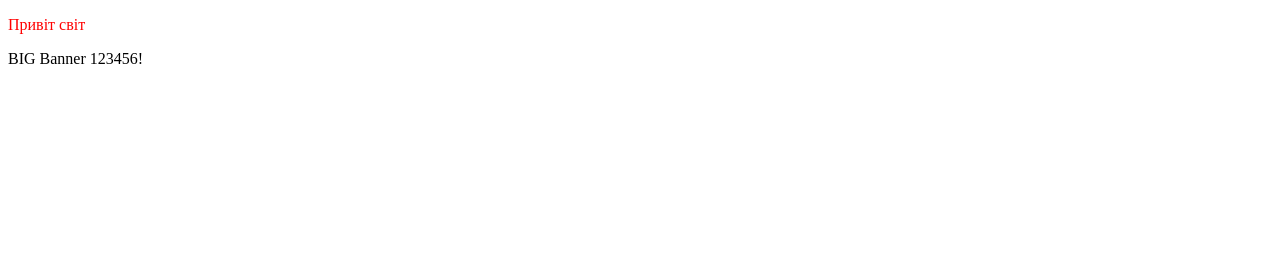
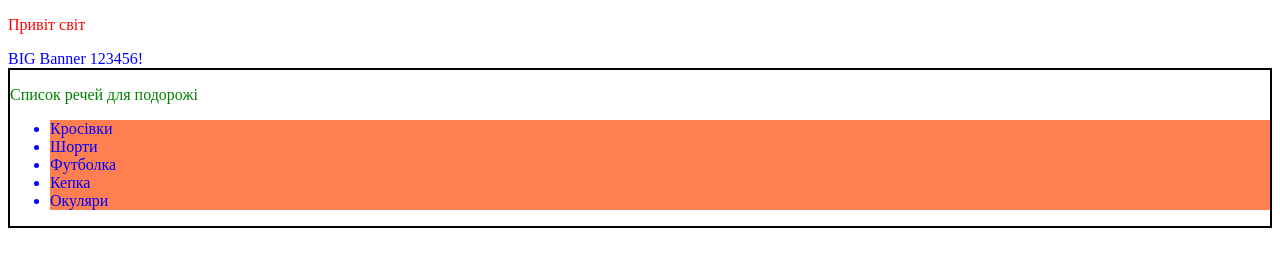
Before and after one commit to mario880001/itvdn-js-course, a plain HTML site: page Lesson 1/index.html in a window 1280 px wide. Drawn offline with Linux system fonts and the light colour scheme.

Commit message:
added clothing list summer

```diff
--- a/Lesson 1/index.html
+++ b/Lesson 1/index.html
@@ -5,9 +5,20 @@
     <meta name="viewport" content="width=device-width, initial-scale=1.0">
     <title>Git</title>
     <link rel="stylesheet" href="style.css">
+    <link rel="stylesheet" href="banner.css">
 </head>
 <body>
     <p>Привіт світ</p>
     <div>BIG Banner 123456!</div>
+    <div class="box">
+        <p>Список речей для подорожі</p>
+        <ul>
+            <li>Кросівки</li>
+            <li>Шорти</li>
+            <li>Футболка</li>
+            <li>Кепка</li>
+            <li>Окуляри</li>
+        </ul>
+    </div>
 </body>
 </html>
--- a/Lesson 1/style.css
+++ b/Lesson 1/style.css
@@ -1,3 +1,15 @@
 p {
     color: red;
 }
+
+.box {
+    border: 2px solid black;
+}
+
+.box>p {
+    color: green;
+}
+
+li {
+    background-color: coral;
+}
```
